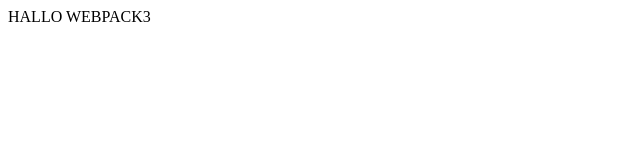
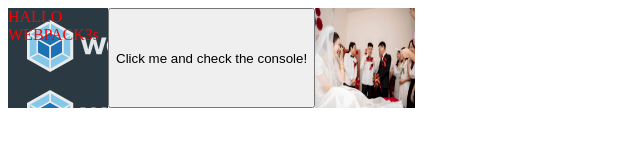
Before and after one commit to shijiePu/webpack-dome, a website built with webpack: page index.html in a window 1280 px wide. Shown: the whole page, without its empty margins (0-640 px from the left). Built offline with nearby package versions, Linux system fonts and the light colour scheme; files whose address does not match are found by name.

Commit message:
loader、output相关配置

```diff
--- a/package.json
+++ b/package.json
@@ -5,16 +5,19 @@
   "private": true,
   "scripts": {
     "test": "echo \"Error: no test specified\" && exit 1",
-    "build": "webpack"
+    "build": "webpack -c scripts/webpack.config.js"
   },
   "keywords": [],
   "author": "",
   "license": "ISC",
   "devDependencies": {
+    "css-loader": "^6.8.1",
+    "style-loader": "^3.3.3",
     "webpack": "^5.89.0",
     "webpack-cli": "^5.1.4"
   },
   "dependencies": {
+    "html-webpack-plugin": "^5.5.3",
     "lodash": "^4.17.21"
   }
 }
--- /dev/null
+++ b/src/index.css
@@ -0,0 +1,15 @@
+.hello {
+    display: flex;
+}
+
+.text {
+    color: red;
+    width: 100px;
+    width: 100px;
+    background: url('./asset/icon.png');
+}
+
+.img {
+    width: 100px;
+    width: 100px;
+}
--- a/src/index.js
+++ b/src/index.js
@@ -1,11 +1,33 @@
 // import { join } from 'lodash';
+import './index.css';
+import Icon from './asset/bigSize.jpg';
+import printMe from './print.js';
 
 function component() {
     const element = document.createElement('div');
 
     // lodash（目前通过一个 script 脚本引入）对于执行这一行是必需的
-    element.innerHTML = 'HALLO WEBPACK3'
+    element.classList.add('hello');
     // join(['Hello', 'webpack'], ' ');
+
+    const text = document.createElement('span')
+    text.innerHTML = 'HALLO WEBPACK3s';
+    text.classList.add('text');
+    element.appendChild(text);
+
+    const btn = document.createElement('button');
+    btn.innerHTML = 'Click me and check the console!';
+    btn.onclick = printMe;
+    element.appendChild(btn);
+
+    // 将图像添加到已经存在的 div 中。
+    const myIcon = new Image();
+    myIcon.src = Icon;
+    myIcon.width = 100;
+    myIcon.height = 100;
+    myIcon.classList.add('img')
+
+    element.appendChild(myIcon);
 
     return element;
 }
--- /dev/null
+++ b/src/print.js
@@ -0,0 +1,3 @@
+export default function printMe(){
+    console.log('I get called from print.js!');
+}
```
Also changed, not shown: script/webpack.config.js (deleted, +0 -9 lines), scripts/webpack.config.js (added, +41 -0 lines), README.md, dist/5427b753bfcd8a33f55d.png (added), dist/937099b91c4b403a9fd5.jpg (added), dist/index.bundle.js (added), dist/index.html, dist/main.js (deleted), dist/print.bundle.js (added), script/dist/main.js (deleted), src/asset/bigSize.jpg (added), src/asset/icon.png (added), src/asset/image.jpg (added), 3 other files.
